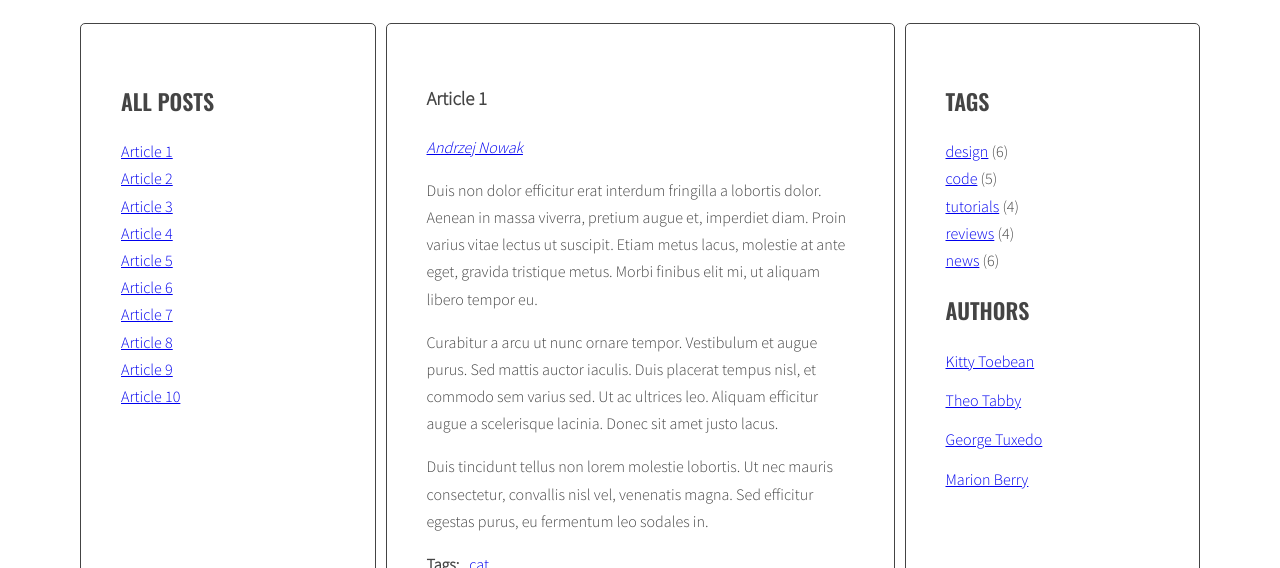
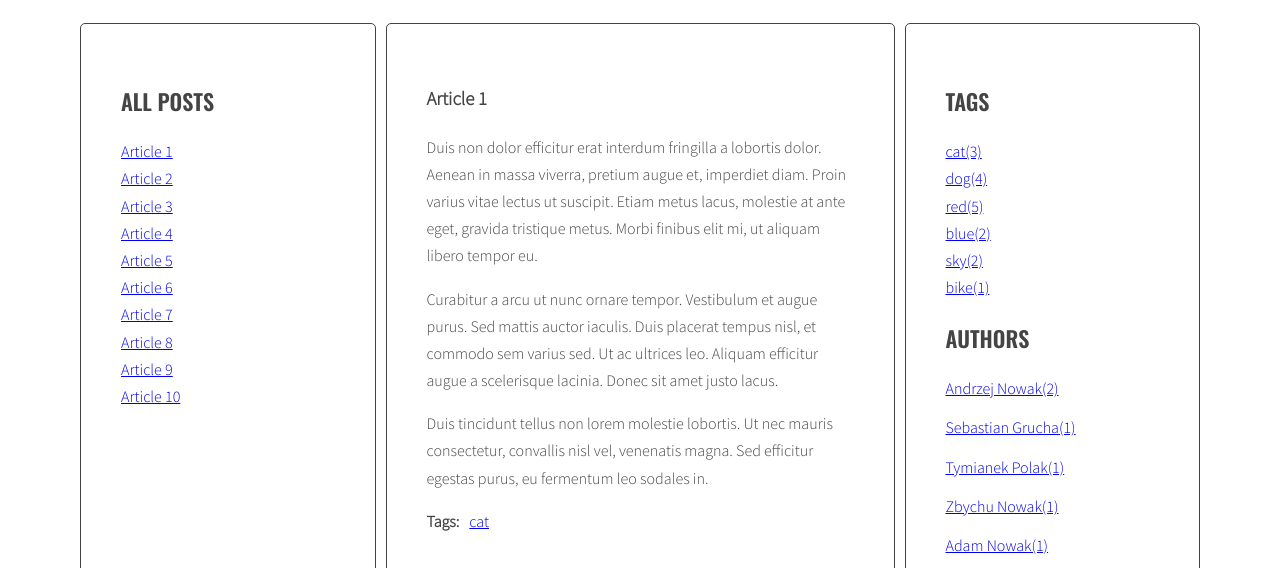
Before and after one commit to KasiaGit/javascript-blog, a website: page index.html in a window 1280 px wide. Shown: the part 220-788 px from the top of the page. Drawn offline with nearby package versions, Linux system fonts and the light colour scheme.

Commit message:
Wyświetlanie listy autorów

```diff
--- a/index.html
+++ b/index.html
@@ -41,7 +41,7 @@
               </ul>
             </div>
           </article>
-          <article class="post" id="article-2" data-tags="cat" data-author="Kasia Nowak">
+          <article class="post" id="article-2" data-tags="cat" data-author="Andrzej Nowak">
             <h3 class="post-title">Article 2</h3>
             <p class="post-author"></p>
             <div class="post-content">
@@ -255,11 +255,11 @@
         <aside class="sidebar">
           <h2 class="section-title">Tags</h2>
           <ul class="list tags">
-            <li><a href="#">design</a> <span>(6)</span></li>
+            <!-- <li><a href="#">design</a> <span>(6)</span></li>
             <li><a href="#">code</a> <span>(5)</span></li>
             <li><a href="#">tutorials</a> <span>(4)</span></li>
             <li><a href="#">reviews</a> <span>(4)</span></li>
-            <li><a href="#">news</a> <span>(6)</span></li>
+            <li><a href="#">news</a> <span>(6)</span></li> -->
           </ul>
           <h2 class="section-title">Authors</h2>
           <ul class="list authors">
@@ -288,6 +288,10 @@
       </main>
     </div>
   </div>
+  <script id="template-article-link" type="text/x-handlebars-template">
+    <li><a href="#{{ id }}"><span>{{ title }}</span></a></li>
+  </script>
+  <script src="https://cdnjs.cloudflare.com/ajax/libs/handlebars.js/4.1.0/handlebars.min.js"></script>
   <script src="js/script.js"></script>
 </body>
 
--- a/js/script.js
+++ b/js/script.js
@@ -1,5 +1,7 @@
 'use strict';
-
+const templates = {
+    articleLink: Handlebars.compile(document.querySelector('#template-article-link').innerHTML)
+  }
 function titleClickHandler(event) {
     event.preventDefault();
     const clickedElement = this;
@@ -35,7 +37,6 @@ function generateTitleLinks(customSelector = '') {
 
     /* for each article */
     const articles = document.querySelectorAll(optArticleSelector + customSelector);
-    console.log(articles);
     for (const article of articles) {
         /* get the article id */
         const articleId = article.getAttribute('id');
@@ -44,7 +45,9 @@ function generateTitleLinks(customSelector = '') {
         const articleTitle = article.querySelector(optTitleSelector).innerHTML;
 
         /* create HTML of the link */
-        const linkHTML = '<li><a href="#' + articleId + '"><span>' + articleTitle + '</span></a></li>';
+        // const linkHTML = '<li><a href="#' + articleId + '"><span>' + articleTitle + '</span></a></li>'; -zmieniona na:
+        const linkHTMLData = {id: articleId, title: articleTitle};
+        const linkHTML = templates.articleLink(linkHTMLData);
 
         /* insert link into titleList */
         titleList.insertAdjacentHTML('beforeend', linkHTML);
@@ -54,8 +57,30 @@ function generateTitleLinks(customSelector = '') {
         link.addEventListener('click', titleClickHandler);
     }
 }
+function calculateTagsParams (tags) {
+    const params = {
+        min: 999999,
+        max: 0
+    }
+    for(let tag in tags) {
+        if(tags[tag] > params.max) {
+            params.max = tags[tag];
+        }
+        if(tags[tag] < params.min) {
+            params.min = tags[tag];
+        }
+    }
+    return params;
+}
+
+// function calculateTagClass(count, params) {
+
+// }
 
 function generateTags() {
+
+     /* [NEW] create a new variable allTags with an empty object */
+    let allTags = {};
     /* find all articles */
     const articles = document.querySelectorAll(optArticleSelector);
     /* START LOOP: for every article: */
@@ -76,7 +101,39 @@ function generateTags() {
             html += `<li><a href="#tag-${tag}">${tag}</a></li>`;
 
             /* add generated code to html variable */
+
+            /* [NEW] check if this link is NOT already in allTags */
+            if(!allTags.hasOwnProperty(tag)) {
+            /* [NEW] add tag to allTags obejct */
+                allTags[tag] = 1;
+              }
+              else {
+                  allTags[tag]++;
+              }
+
             /* END LOOP: for each tag */
+
+        /* [NEW] find list of tags in right column */
+        const tagList = document.querySelector(optTagsListSelector);
+
+        // const tagsParams = calculateTagsParams(allTags);
+
+        // [NEW] create variable for all links HTML code
+        let allTagsHTML = '';
+        //  [NEW] START LOOP: for each tag in allTags:
+        // let tagLinkHtml = calculateTagClass(allTags[tag], tagsParams);
+        // console.log(tagLinkHtml);
+
+        for(let tag in allTags) {
+        // [NEW] generate code of a link and add it to allTagsHTML
+            allTagsHTML += `<li><a href="#tag-${tag}">${tag}(${allTags[tag]})</a></li>`;
+
+        }
+        // [NEW] END LOOP: for each tag in allTags:
+
+        // [NEW] add html from allTagsHTML to tagList
+        tagList.innerHTML = allTagsHTML;
+
         }
 
         tagsWrap.innerHTML = html;
@@ -129,26 +186,48 @@ function addClickListenersToTags() {
 }
 
 function generateAuthors() {
+
+    /* [NEW] create a new variable allTags with an empty object */
+   let allAuthor = {};
    /* find all articles */
    const articles = document.querySelectorAll(optArticleSelector);
    /* START LOOP: for every article: */
    for (const article of articles) {
-
-        /* find tags wrapper */
-        const authorWrap = article.querySelector('.post-author');
-        /* make html variable with empty string */
        /* get tags from data-tags attribute */
        const articleAuthor = article.dataset.author;
 
+       /* [NEW] find list of tags in right column */
+       const tagAuthor = document.querySelector(optAuthorsListSelector);
+
+       // [NEW] create variable for all links HTML code
+       let allAuthorHTML = '';
+       //  [NEW] START LOOP: for each tag in allAuthor:
+       // let tagLinkHtml = calculateTagClass(allAuthor[tag], tagsParams);
+       // console.log(tagLinkHtml);
+       if(!allAuthor.hasOwnProperty(articleAuthor)) {
+        /* [NEW] add tag to allAuthor obejct */
+            allAuthor[articleAuthor] = 1;
+        }
+        else {
+              allAuthor[articleAuthor]++;
+        }
+
+       for(let author in allAuthor) {
+       // [NEW] generate code of a link and add it to allAuthorHTML
+           allAuthorHTML += `<li><a href="#tag-${author}">${author}(${allAuthor[author]})</a></li>`;
+
+       }
+       // [NEW] END LOOP: for each tag in allTags:
+
+       // [NEW] add html from allAuthorHTML to tagAuthor
+       tagAuthor.innerHTML = allAuthorHTML;
+
        /* insert HTML of all the links into the tags wrapper */
-        const html = `<a href="#author-${articleAuthor}">${articleAuthor}</a>`;
-
-        /* add generated code to html variable */
-        authorWrap.innerHTML = html;
 
        /* END LOOP: for every article: */
    }
 }
+
 
 function authorsClickHandler(event) {
 
@@ -160,7 +239,6 @@ function authorsClickHandler(event) {
     const href = clickedElement.getAttribute('href');
     /* make a new constant "tag" and extract tag from the "href" constant */
     const author = href.replace('#author-', '');
-    console.log(author);
 
     /* find all tag links with class active */
     const activeAuthors = document.querySelectorAll('a.active[href^="#author-"]')
@@ -180,25 +258,17 @@ function authorsClickHandler(event) {
     generateTitleLinks('[data-author="' + author + '"]');
 }
 
-function addClickListenersToAuthors() {
-    /* find all links to tags */
-    const allLinksAuthor = document.querySelectorAll('a[href^="#author-"]');
-    /* START LOOP: for each link */
-    for (let author of allLinksAuthor) {
-        /* add aagClickHandAuthors as event listener for that link */
-        author.addEventListener('click', authorsClickHandler);
-        /* END LOOP: for each link */
-    }
-}
-
 const optArticleSelector = '.post';
 const optTitleSelector = '.post-title';
 const optTitleListSelector = '.titles';
 const optArticleTagsSelector = '.post-tags .list';
+const optTagsListSelector = '.tags.list';
+const optAuthorsListSelector = '.list.authors';
+// let   optCloudClassCount = 5;
+// let   optCloudClassPrefix = 'tag-size-';
 
 
 generateTitleLinks();
 generateTags();
 addClickListenersToTags();
 generateAuthors();
-addClickListenersToAuthors();
```
Lines whose indentation alone changed are shown as unchanged.
